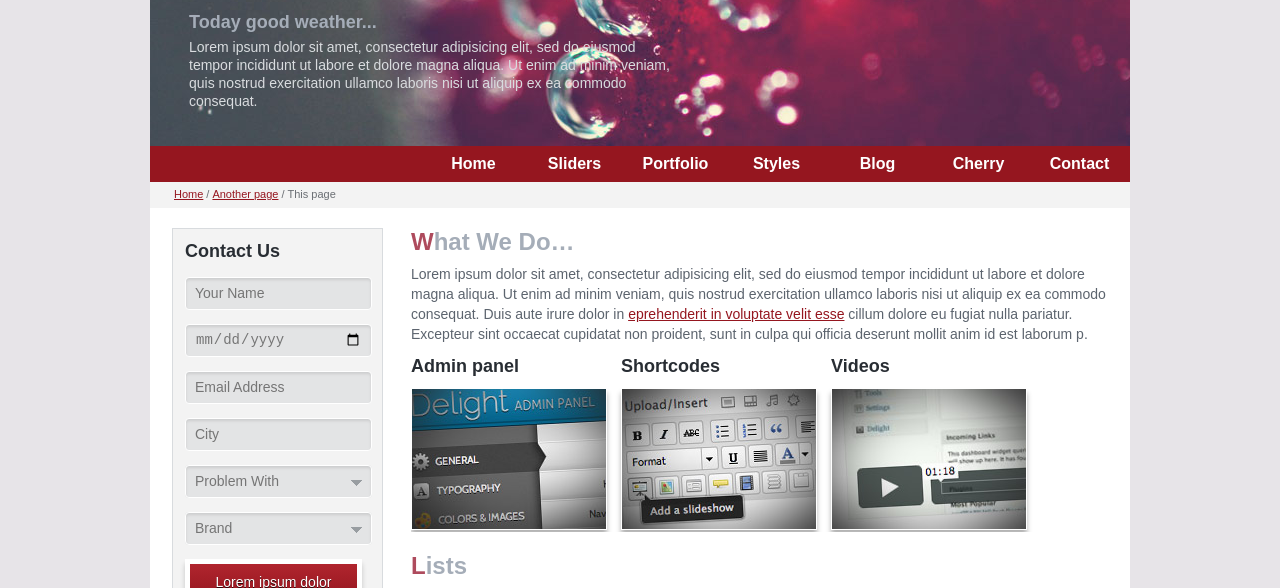
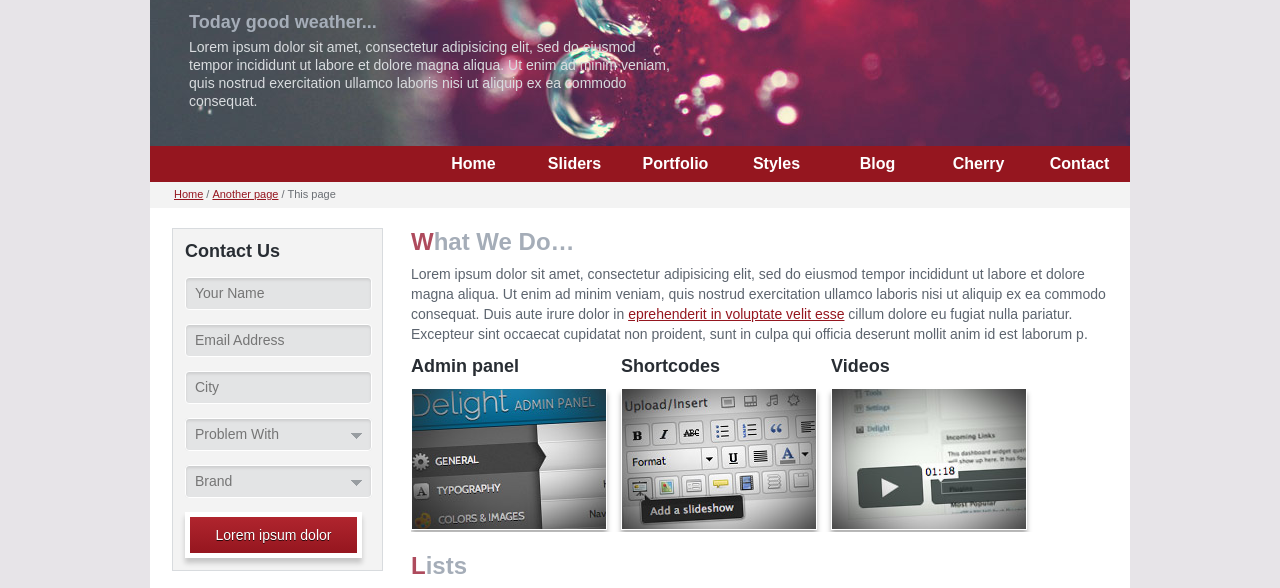
Before and after one commit to volod-ua/web, a plain HTML site: page cherry/index.html in a window 1280 px wide. Shown: the part 166-754 px from the top of the page. Drawn offline with Linux system fonts and the light colour scheme.

Commit message:
Deleted element <input type="date">

```diff
--- a/cherry/index.html
+++ b/cherry/index.html
@@ -75,7 +75,6 @@
 					<h3>Contact Us</h3>
 					<form class="contact-form" action="#" method="post">
 						<input type="text" placeholder="Your Name">
-						<input type="date" placeholder="Daytime Number">
 						<input type="email" placeholder="Email Address">
 						<input type="text" placeholder="City">
 						<div class="from-select">
```
